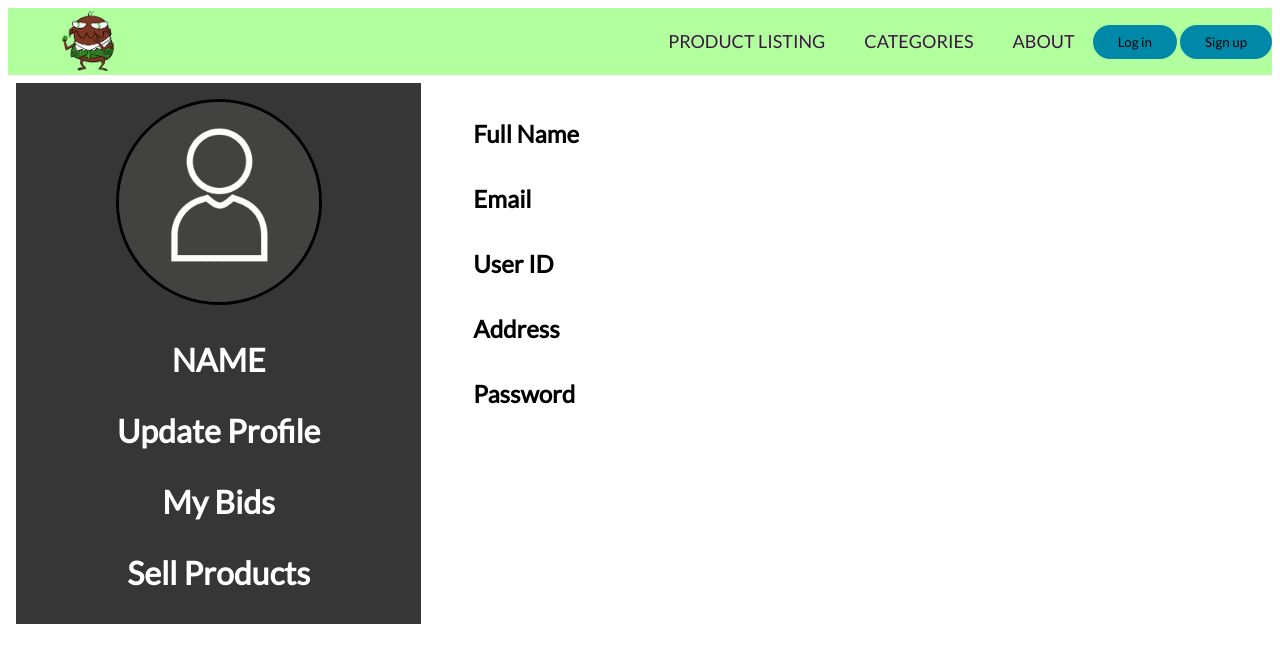
After one commit to Mokkuman/bidding, a Django app: page /settings in a window 1280 px wide. The commit adds this page. Shown: the top 663 px of the page. Run offline with Django 3.2, Linux system fonts and the light colour scheme.

Commit message:
User settings interface
User settings page found at /settings.
- Modifies the productPage interface a little.
- Adds HTML and CSS for user settings page.  I'll move the JavaScript from the settingsTemplate.html later because I was having some issues with the JavaScript being in its own file :0

```diff
--- /dev/null
+++ b/store/static/store/settingsTemplate.css
@@ -0,0 +1,52 @@
+.container {
+    /*border: 3px solid blue;*/
+    display: grid;
+    grid-template-columns: repeat(1, 1fr 2fr);
+}
+
+.settingsNavBar {
+    /*border: 3px solid black;*/
+    margin: 0.5em;
+    background: #363636;
+    color: white;
+}
+
+.updateProfile {
+    /*border: 3px solid palegreen;*/
+    margin: 0.5em;
+}
+
+.settingsNavBar h1 {
+    text-align: center;
+    margin: 1em;
+    cursor: pointer;
+    transition: all 0.3s ease 0s;
+    /*border: 3px solid black;*/
+}
+
+.settingsNavBar h1:hover {
+    transform: scale(1.3);
+}
+
+#name {
+    transform: none;
+    cursor: default;
+}
+
+.profilePicture {
+    text-align: center;
+    margin: 1em;
+}
+
+#profileImage {
+    border-radius: 50%;
+    border: 3px solid black;
+}
+
+.updateProfile h2 {
+    margin: 1.5em;
+}
+
+#myBids, #sellProducts {
+    display: none;
+}
--- /dev/null
+++ b/store/templates/store/settingsTemplate.html
@@ -0,0 +1,53 @@
+{% extends 'store/layout.html' %}
+{% load static %}
+
+{% block cssPath %}
+<link rel="stylesheet" href="{% static 'store/settingsTemplate.css' %}"  type="text/css"/>
+{% endblock cssPath %}
+
+{% block title %}Settings{% endblock title%}
+
+{% block body %}
+    <div class="container">
+        <div class="settingsNavBar">
+            <div class="profilePicture">
+                <img src="{% static 'store/profileIcon.png' %}" alt="Profile Image" id="profileImage" width="200px" />
+            </div>
+
+            <h1 id="name">NAME</h1>
+            <h1 onclick="toggle('updateProfile')">Update Profile</h1>
+            <h1 onclick="toggle('myBids')">My Bids</h1>
+            <h1 onclick="toggle('sellProducts')">Sell Products</h1>
+        </div>
+
+        <div class="updateProfile" id="updateProfile">
+            <h2>Full Name</h2>
+            <h2>Email</h2>
+            <h2>User ID</h2>
+            <h2>Address</h2>
+            <h2>Password</h2>
+        </div>
+
+        <div id="myBids">
+            <h1>MY BIDS</h1>
+        </div>
+
+        <div id="sellProducts">
+            <h1>SELL PRODUCTS</h1>
+        </div>
+    </div>
+
+    <script>
+        let previousTemplateID = 'updateProfile';
+        function toggle(currentTemplateID) {
+            let previousTemplate = document.getElementById(previousTemplateID);
+            previousTemplate.style.display = "none";
+
+            currentTemplate = document.getElementById(currentTemplateID);
+            currentTemplate.style.display = "block";
+
+            previousTemplateID = currentTemplateID;
+        }
+    </script>
+
+{% endblock body %}
--- a/store/urls.py
+++ b/store/urls.py
@@ -5,4 +5,5 @@ urlpatterns = [
     path("products",views.productListing,name="productListing"),
     path("categories",views.categories,name="categories"),
     path("productXXX", views.goToProduct, name="productPage"),
+    path("settings", views.goToSettings, name="settingsPage")
 ]
--- a/store/views.py
+++ b/store/views.py
@@ -29,3 +29,6 @@ def goToProduct(request):
         return render(request, "store/productTemplate.html",{
             'productFound':False
         })
+
+def goToSettings(request):
+    return render(request, "store/settingsTemplate.html")
```
Also changed, not shown: store/static/store/productTemplate.css (+5 -3 lines), store/static/store/profileIcon.png (added).
